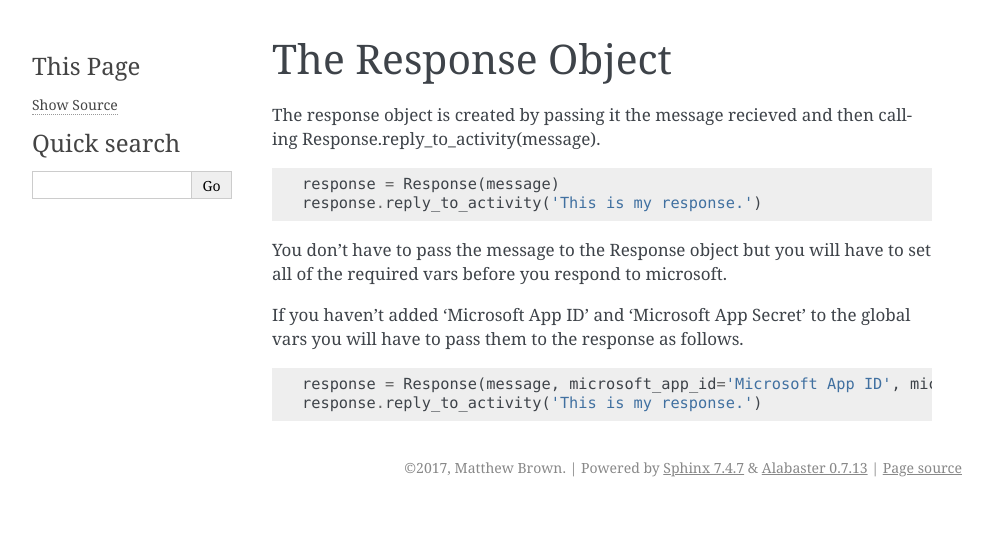
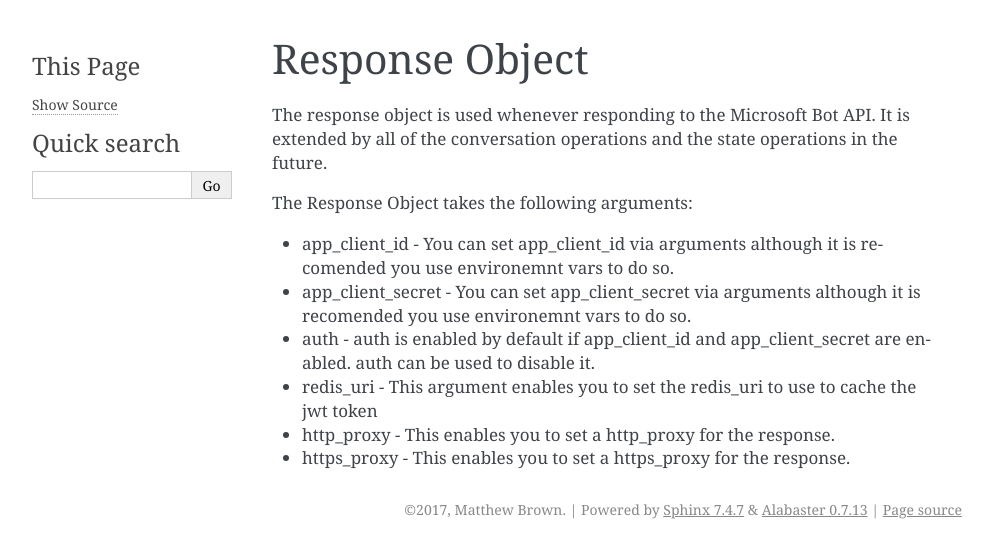
Before and after one commit to mbrown1508/microsoftbotframework, a Sphinx documentation site: the page built from docs/response.md, in a window 1280 px wide. Shown: the top 558 px of the page, without its empty margins (148-1141 px from the left). Built offline with Sphinx 7.4.7, drawn with Linux system fonts in a browser that asks for light colours.

Commit message:
Updated documentation

````diff
--- a/docs/response.md
+++ b/docs/response.md
@@ -1,13 +1,10 @@
-# The Response Object
-The response object is created by passing it the message recieved and then calling Response.reply_to_activity(message).
-```python
-response = Response(message)
-response.reply_to_activity('This is my response.')
-```
-You don't have to pass the message to the Response object but you will have to set all of the required vars before you respond to microsoft.
+# Response Object
+The response object is used whenever responding to the Microsoft Bot API. It is extended by all of the conversation operations and the state operations in the future.
 
-If you haven't added 'Microsoft App ID' and 'Microsoft App Secret' to the global vars you will have to pass them to the response as follows.
-```python
-response = Response(message, microsoft_app_id='Microsoft App ID', microsoft_app_secret='Microsoft App Secret')
-response.reply_to_activity('This is my response.')
-```
+The Response Object takes the following arguments:
+* app_client_id - You can set app_client_id via arguments although it is recomended you use environemnt vars to do so.
+* app_client_secret - You can set app_client_secret via arguments although it is recomended you use environemnt vars to do so.
+* auth - auth is enabled by default if app_client_id and app_client_secret are enabled. auth can be used to disable it.
+* redis_uri - This argument enables you to set the redis_uri to use to cache the jwt token
+* http_proxy - This enables you to set a http_proxy for the response.
+* https_proxy - This enables you to set a https_proxy for the response.
--- a/tasks.py
+++ b/tasks.py
@@ -12,9 +12,8 @@ def respond_to_conversation_update(message):
 
 def echo_response(message):
     if message["type"] == "message":
-        message_response = message["text"]
         ReplyToActivity(fill=message,
-                        text=message_response).send()
+                        text=message["text"]).send()
 
 
 # This is a asynchronous task
@@ -27,12 +26,14 @@ def echo_response_async(message):
 
         sleep(5)
 
+        # This activity doesn't seem to work in most chat applications.
         DeleteActivity(fill=message,
                        activityId=response_info.json()['id']).send()
 
         sleep(2)
 
         # The activity passed in the create conversation seems to have no effect.
+        # This also triggers a conversation update. May want to check if your bot is the one joining the conversation.
         response_info = CreateConversation(fill=message,
                                            topicName='Starting a conversation',
                                            text='Lets have a conversation').send()
@@ -42,6 +43,7 @@ def echo_response_async(message):
                                                   text=message_response)
 
         # make sure that we remove and team or channel data from the request when working in teams.
+        # If the bot is only designed to work in teams this could be passed in the arguments to SendToConversation
         if send_to_conversation.channelData is not None and 'tenant' in send_to_conversation.channelData:
             send_to_conversation.channelData = {"tenant": {"id": send_to_conversation.channelData["tenant"]["id"]}}
 
````
Also changed, not shown: README.md (+1 -0 lines), docs/conversationoperations.md (added, +86 -0 lines), docs/index.md (+6 -3 lines), docs/tasks.md (+5 -5 lines), 2 other files.
